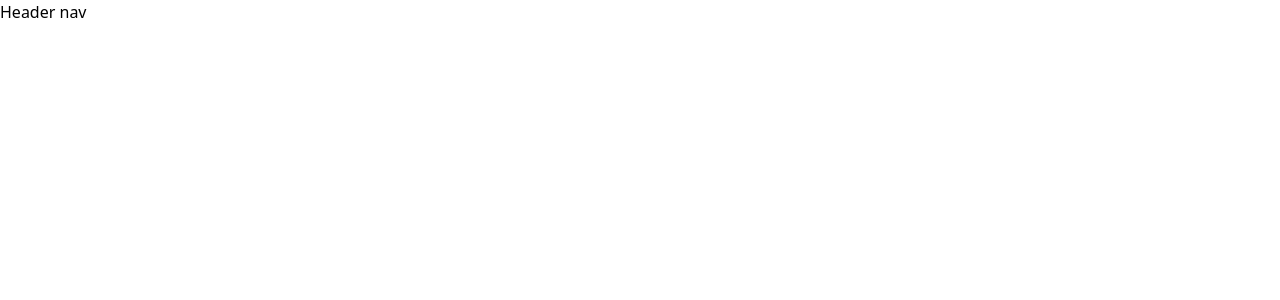
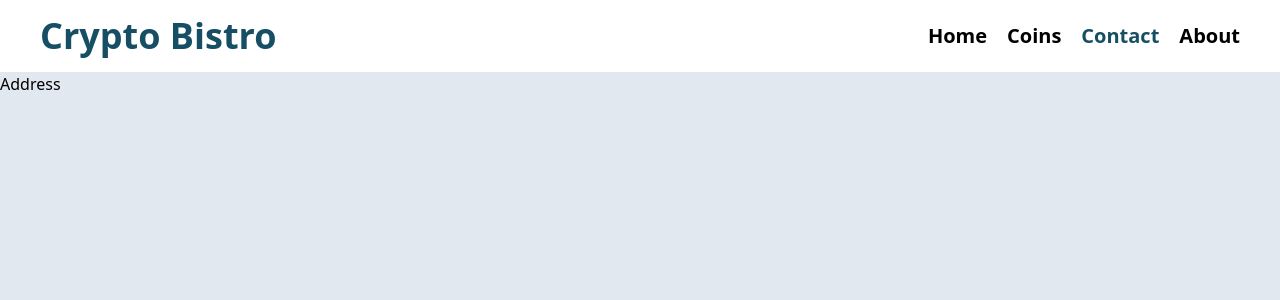
Before and after one commit to engrkashem/crypto-currency-introduction, a React (Create React App) app: page /contact in a window 1280 px wide. Shown: the top 300 px of the page. Built offline with nearby package versions, Linux system fonts and the light colour scheme.

Commit message:
navbar & custom link done

```diff
--- a/src/App.js
+++ b/src/App.js
@@ -1,10 +1,22 @@
+import { Route, Routes } from 'react-router-dom';
 import './App.css';
+import About from './components/About/About';
+import Coins from './components/Coins/Coins';
+import Contact from './components/Contact/Contact';
 import Header from './components/Header/Header';
+import Home from './components/Home/Home';
 
 function App() {
   return (
-    <div className="">
+    <div className=" bg-slate-200 w-screen h-screen ">
       <Header />
+      <Routes>
+        <Route path='/' element={<Home />}></Route>
+        <Route path='/home' element={<Home />}></Route>
+        <Route path='/coins' element={<Coins />}></Route>
+        <Route path='/contact' element={<Contact />}></Route>
+        <Route path='/about' element={<About />}></Route>
+      </Routes>
 
     </div>
   );
--- /dev/null
+++ b/src/components/Contact/Contact.js
@@ -0,0 +1,11 @@
+import React from 'react';
+
+const Contact = () => {
+    return (
+        <div>
+            <h2>Address</h2>
+        </div>
+    );
+};
+
+export default Contact;
--- /dev/null
+++ b/src/components/CustomLink/CustomLink.js
@@ -0,0 +1,21 @@
+import React from 'react';
+import { Link, useMatch, useResolvedPath } from 'react-router-dom';
+
+function CustomLink({ children, to, ...props }) {
+    let resolved = useResolvedPath(to);
+    let match = useMatch({ path: resolved.pathname, end: true });
+
+    return (
+        <div>
+            <Link
+                className={match ? 'text-cyan-900' : 'text-black'}
+                to={to}
+                {...props}
+            >
+                {children}
+            </Link>
+        </div >
+    );
+}
+
+export default CustomLink;
--- a/src/components/Header/Header.js
+++ b/src/components/Header/Header.js
@@ -1,9 +1,18 @@
 import React from 'react';
+import CustomLink from '../CustomLink/CustomLink';
 
 const Header = () => {
     return (
-        <nav>
-            <h2>Header nav</h2>
+        <nav className='grid grid-cols-1 md:grid-cols-2 items-center px-10 py-4 bg-white'>
+            <div className='text-4xl font-semibold text-cyan-900'>
+                <h3>Crypto Bistro</h3>
+            </div>
+            <div className='font-semibold text-xl flex gap-5 justify-end'>
+                <CustomLink to={'/home'}>Home</CustomLink>
+                <CustomLink to={'/coins'}>Coins</CustomLink>
+                <CustomLink to={'/contact'}>Contact</CustomLink>
+                <CustomLink to={'/about'}>About</CustomLink>
+            </div>
         </nav>
     );
 };
```
Also changed, not shown: src/bistro.jpg (added).
